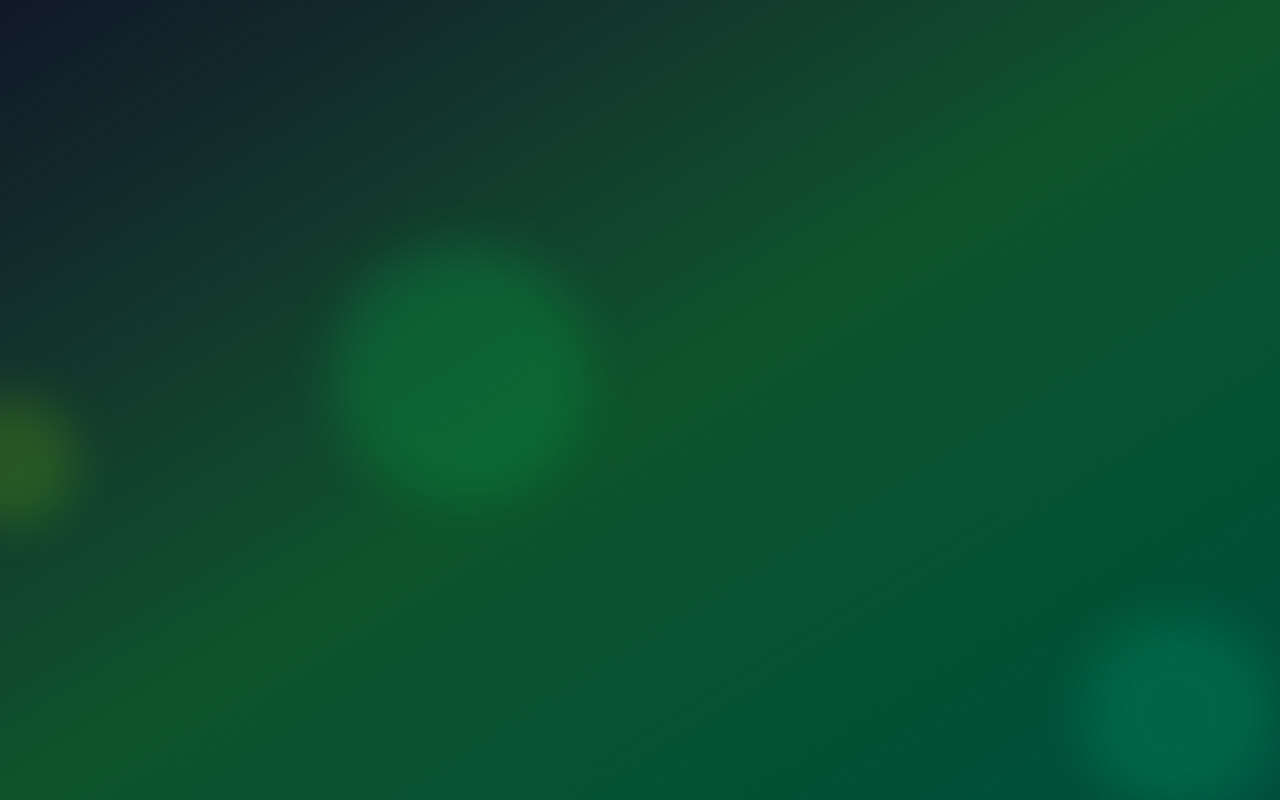
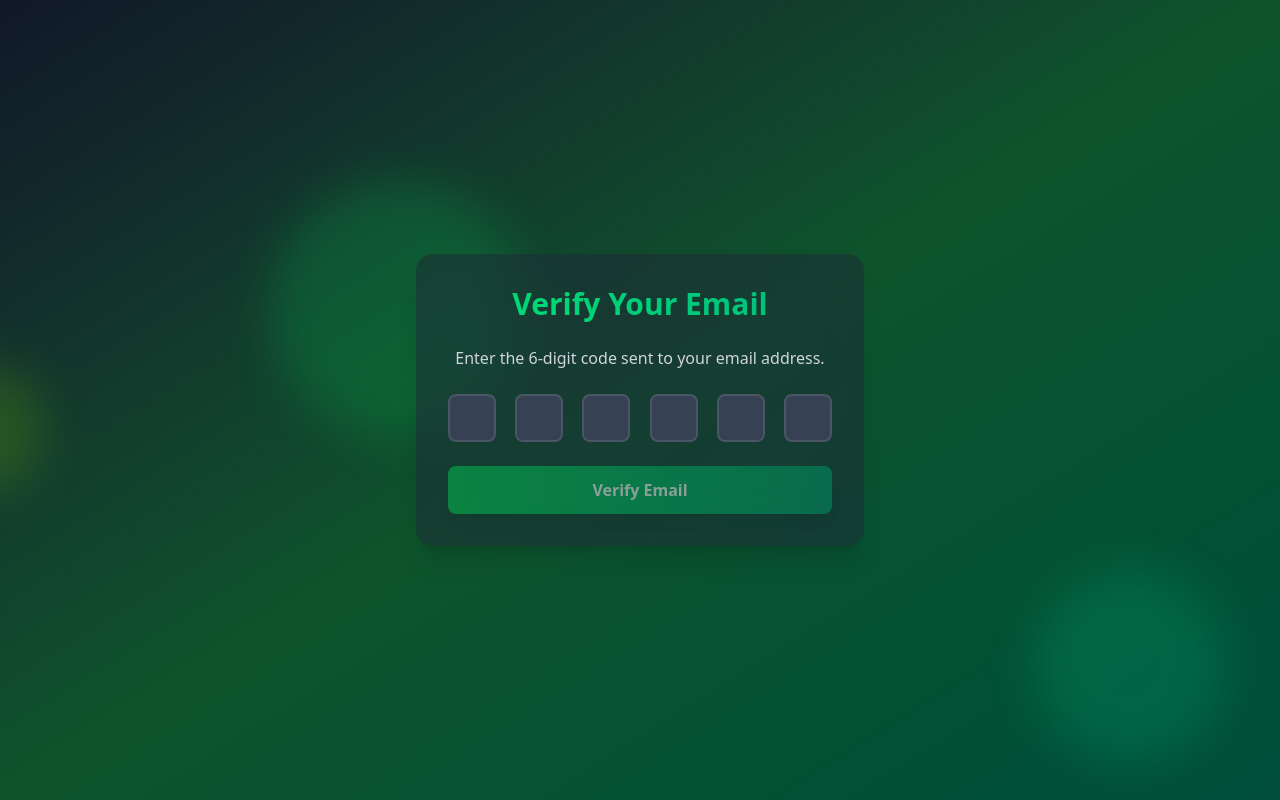
Before and after one commit to PaulMarv/mern_authentication, a React (Vite) app in the folder frontend/: page /verify-email in a window 1280 px wide. Before the commit this address had no page. Built offline with nearby package versions, Linux system fonts and the light colour scheme.

Commit message:
verify token page and zustan installation

```diff
--- a/frontend/package.json
+++ b/frontend/package.json
@@ -16,7 +16,8 @@
     "react": "^19.0.0",
     "react-dom": "^19.0.0",
     "react-router-dom": "^7.3.0",
-    "tailwindcss": "^4.0.14"
+    "tailwindcss": "^4.0.14",
+    "zustand": "^5.0.3"
   },
   "devDependencies": {
     "@eslint/js": "^9.21.0",
--- a/frontend/src/App.jsx
+++ b/frontend/src/App.jsx
@@ -2,19 +2,38 @@
 import FloatingShape from "./components/FloatingShape";
 import LoginPage from "./pages/loginPage";
 import SignupPage from "./pages/signupPage";
+import EmailVerificationPage from "./pages/EmailVerificationPage";
 
 function App() {
   return (
-
     <div className="min-h-screen bg-gradient-to-br from-gray-900 via-green-900 to-emerald-900 flex items-center justify-center relative overflow-hidden">
-        <FloatingShape color='bg-green-500' size='w-64 h-64' top='5%' left='10%' delay={0}/>
-        <FloatingShape color='bg-emerald-500' size='w-48 h-48' top='70%' left='80%' delay={5}/>
-        <FloatingShape color='bg-lime-500' size='w-32 h-32' top='40%' left='-10%' delay={2}/>
+      <FloatingShape
+        color="bg-green-500"
+        size="w-64 h-64"
+        top="5%"
+        left="10%"
+        delay={0}
+      />
+      <FloatingShape
+        color="bg-emerald-500"
+        size="w-48 h-48"
+        top="70%"
+        left="80%"
+        delay={5}
+      />
+      <FloatingShape
+        color="bg-lime-500"
+        size="w-32 h-32"
+        top="40%"
+        left="-10%"
+        delay={2}
+      />
       <Routes>
         {/* Add routes here */}
         <Route path="/" element={"Home"} />
         <Route path="/login" element={<LoginPage />} />
         <Route path="/signup" element={<SignupPage />} />
+        <Route path="/verify-email" element={<EmailVerificationPage />} />
       </Routes>
     </div>
   );
--- /dev/null
+++ b/frontend/src/pages/EmailVerificationPage.jsx
@@ -0,0 +1,103 @@
+import { useEffect, useRef, useState } from "react";
+import { useNavigate } from "react-router-dom";
+// eslint-disable-next-line
+import { motion } from "framer-motion";
+
+const EmailVerificationPage = () => {
+  const [code, setCode] = useState(["", "", "", "", "", ""]);
+  const inputRefs = useRef([]);
+  const navigate = useNavigate();
+  const isLoading = false;
+
+  const handleChange = (index, value) => {
+    const newCode = [...code];
+
+    // Handle pasted content
+    if (value.length > 1) {
+      const pastedCode = value.slice(0, 6).split("");
+      for (let i = 0; i < 6; i++) {
+        newCode[i] = pastedCode[i] || "";
+      }
+      setCode(newCode);
+
+      // Focus on the last non-empty input or the first empty one
+      const lastFilledIndex = newCode.findLastIndex((digit) => digit !== "");
+      const focusIndex = lastFilledIndex < 5 ? lastFilledIndex + 1 : 5;
+      inputRefs.current[focusIndex].focus();
+    } else {
+      newCode[index] = value;
+      setCode(newCode);
+
+      // Move focus to the next input field if value is entered
+      if (value && index < 5) {
+        inputRefs.current[index + 1].focus();
+      }
+    }
+  };
+
+  const handleKeyDown = (index, e) => {
+    if (e.key === "Backspace" && !code[index] && index > 0) {
+      inputRefs.current[index - 1].focus();
+    }
+  };
+
+  const handleSubmit = async (e) => {
+    e.preventDefault();
+    const verificationCode = code.join("");
+    console.log('user verification code', verificationCode)
+    navigate("/");
+
+  };
+
+  // Auto submit when all fields are filled
+  useEffect(() => {
+    if (code.every((digit) => digit !== "")) {
+      handleSubmit(new Event("submit"));
+    }
+  }, [code]);
+  return (
+    <div className="max-w-md w-full backdrop-filter backdrop-blur-xl rounded-2xl shadow-xl overflow-hidden">
+      <motion.div
+        initial={{ opacity: 0, y: -50 }}
+        animate={{ opacity: 1, y: 0 }}
+        transition={{ duration: 0.5 }}
+        className="bg-gray-800/50 backdrop-filter backdrop-blur-xl rounded-2xl shadow-2xl p-8 w-full max-w-md"
+      >
+        <h2 className="text-3xl font-bold mb-6 text-center bg-gradient-to-r from-green-400 to-emerald-500 text-transparent bg-clip-text">
+          Verify Your Email
+        </h2>
+        <p className="text-center text-gray-300 mb-6">
+          Enter the 6-digit code sent to your email address.
+        </p>
+
+        <form onSubmit={handleSubmit} className="space-y-6">
+          <div className="flex justify-between">
+            {code.map((digit, index) => (
+              <input
+                key={index}
+                ref={(el) => (inputRefs.current[index] = el)}
+                type="text"
+                maxLength="6"
+                value={digit}
+                onChange={(e) => handleChange(index, e.target.value)}
+                onKeyDown={(e) => handleKeyDown(index, e)}
+                className="w-12 h-12 text-center text-2xl font-bold bg-gray-700 text-white border-2 border-gray-600 rounded-lg focus:border-green-500 focus:outline-none"
+              />
+            ))}
+          </div>
+          <motion.button
+            whileHover={{ scale: 1.05 }}
+            whileTap={{ scale: 0.95 }}
+            type="submit"
+            disabled={isLoading || code.some((digit) => !digit)}
+            className="w-full bg-gradient-to-r from-green-500 to-emerald-600 text-white font-bold py-3 px-4 rounded-lg shadow-lg hover:from-green-600 hover:to-emerald-700 focus:outline-none focus:ring-2 focus:ring-green-500/50 disabled:opacity-50"
+          >
+            {isLoading ? "Verifying..." : "Verify Email"}
+          </motion.button>
+        </form>
+      </motion.div>
+    </div>
+  );
+};
+
+export default EmailVerificationPage;
--- a/frontend/src/pages/LoginPage.jsx
+++ b/frontend/src/pages/LoginPage.jsx
@@ -2,12 +2,13 @@
 // eslint-disable-next-line
 import { motion } from "framer-motion";
 import Input from "../components/Input";
-import { Lock, Mail } from "lucide-react";
+import { Loader, Lock, Mail } from "lucide-react";
 import { Link } from "react-router-dom";
 
 const LoginPage = () => {
   const [email, setEmail] = useState("");
   const [password, setPassword] = useState("");
+  const isLoading = false;
 
   const handleLogin = (e) => {
     e.preventDefault();
@@ -51,8 +52,13 @@
               whileTap={{ scale: 0.98 }}
               className="w-full py-3 px-4 bg-gradient-to-r from-green-500 to-emerald-600 text-white font-bold rounded-lg shadow-lg hover:from-green-600 hover:to-emerald-700 focus:outline-none focus:ring-2 focus:ring-green-500 focus:ring-offset-2 focus:ring-offset-gray-900 transition duration-200"
               type="submit"
+              disabled={isLoading}
             >
-              Login
+              {isLoading ? (
+                <Loader className="w-6 h-6 animate-spin mx-auto" />
+              ) : (
+                "Login"
+              )}
             </motion.button>
           </div>
         </form>
```
Also changed, not shown: frontend/src/store/authStore.js (added), 1 other file (tests, documents, lock files or other folders). Lines whose indentation alone changed are shown as unchanged.
